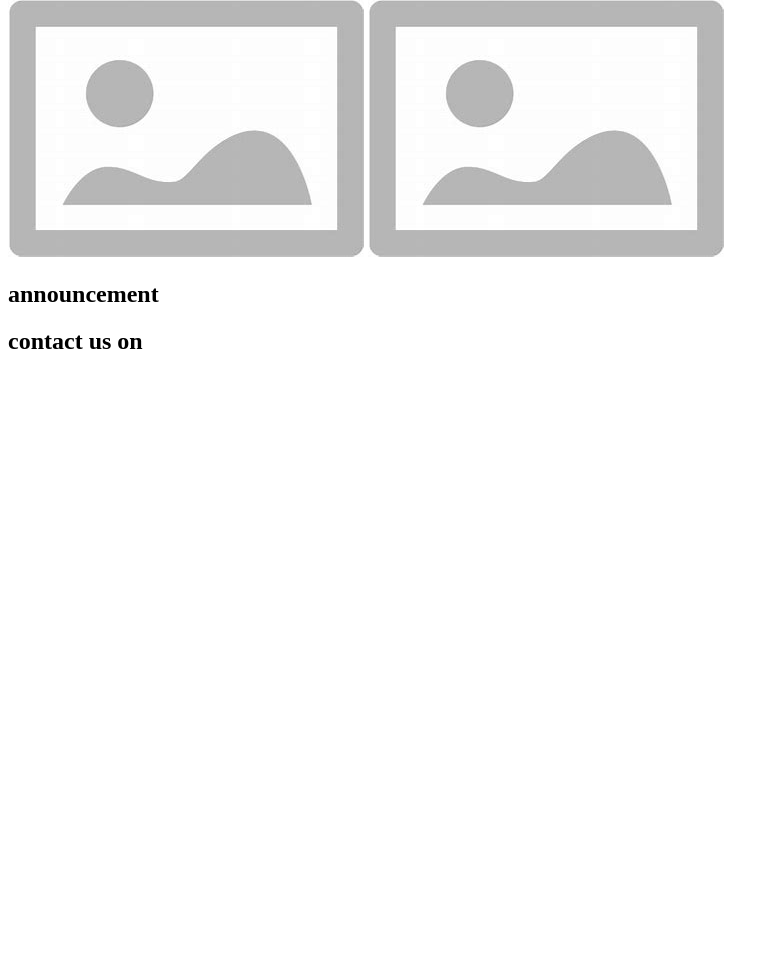
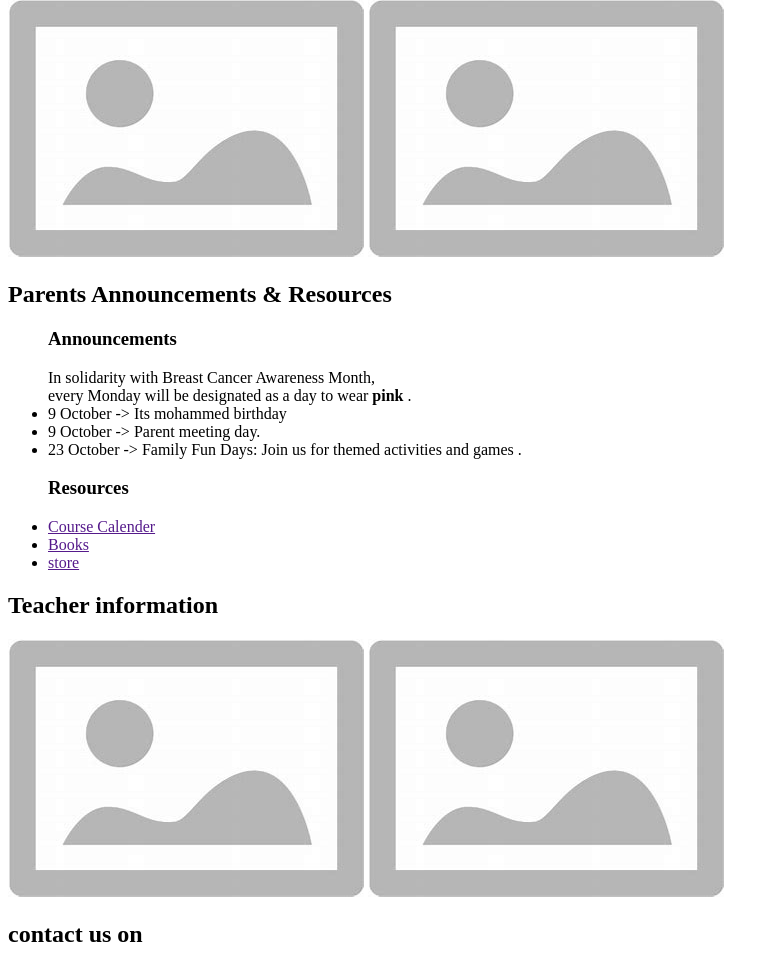
Before and after one commit to shahado09/ITCS333-ass1, a plain HTML site: page index.html in a window 1280 px wide. Shown: the part 1005-1973 px from the top of the page, without its empty margins (0-779 px from the left). Before the commit the page ends 1380 px from the top, so only its background shows below. Drawn offline with Linux system fonts and the light colour scheme.

Commit message:
announceandinfo

```diff
--- a/index.html
+++ b/index.html
@@ -9,6 +9,14 @@
 </head>
 
 <body>
+
+    <nav>
+        <ul>
+
+
+
+        </ul>
+    </nav>
     <div>
         <h1 id="H">Welcome to Sunshine Kindergarten</h1>
     </div>
@@ -41,11 +49,7 @@
         <tr><th>11-11:50</th><th>sport</th><th>Holy Quran</th><th>Sport</th><th>Holy Quran<th>Sport</th></tr>
         <tr><th>12-12:50</th><th>Math</th><th>Math</th><th>Math</th><th>Math</th><th>Math</th></tr>
     </tbody>
-
-
-
     </table>
-
     </section>
     </div>
 
@@ -66,19 +70,51 @@
 
      <div>
     <section id="announcement">
-        <h2 id="h23">announcement</h2>
+
+        <h2 id="23">Parents Announcements & Resources</h2>
+          <ul>
+            <h3 id="h32">Announcements</h3>
+            <il> In solidarity with Breast Cancer Awareness Month,
+            <br> every Monday will be designated as a day to wear <strong> pink </strong>.</il>
+            <li>9 October -> Its mohammed birthday </li>
+            <li>9 October -> Parent meeting day.</li>
+            <li>23 October -> Family Fun Days: Join us for themed activities and games .</li>
+          </ul>
+
+          <ul>
+            <h3 id="h33">Resources</h3>
+            <li><a href="">Course Calender</a></li>
+            <li><a href="">Books</a></li>
+            <li><a href="">store </a></li>
+          </ul>
+
 
     </section>
      </div>
 
+     <div>
+      <section id="thechinfo">
+        <h2 id="h24">Teacher information </h2>
+        <img title="This is teacher Shahad img" src=" place holder.jpeg" alt="teacher Shahad ">
+        <img title="This is teacher Mohammed img" src=" place holder.jpeg" alt="teacher Mohammed ">
+
+
+
+
+
+
+      </section>
+     </div>
 
 
      <div>
         <section id="contact">
-            <h2 id="h24">contact us on </h2>
+            <h2 id="h26">contact us on </h2>
 
         </section>
          </div>
 
+
+
 </body>
 </html>
```
